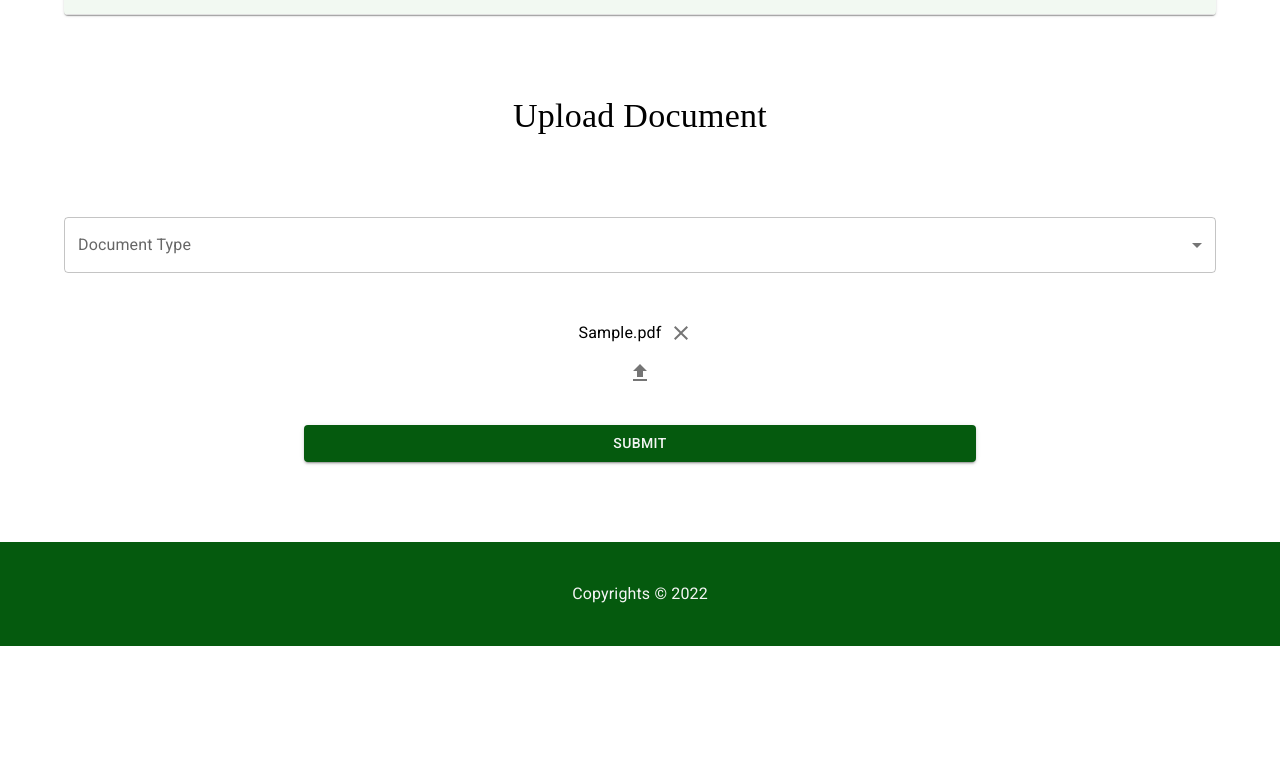
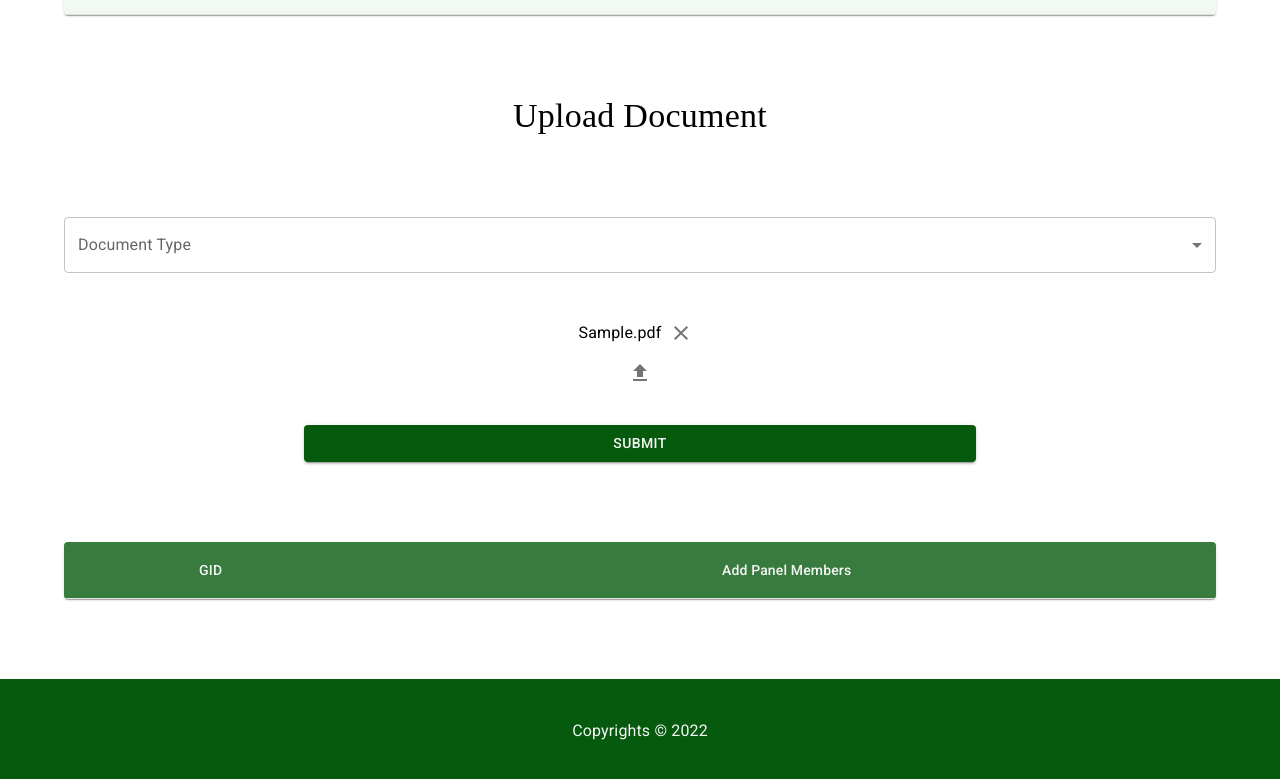
Before and after one commit to LassazVegaz/RPMT, a React (Create React App) app in the folder frontend/: page / in a window 1280 px wide. Shown: the part 7881-8660 px from the top of the page. Before the commit the page ends 8527 px from the top, so only its background shows below. Built offline with nearby package versions, Linux system fonts and the light colour scheme.

Commit message:
Allocate Panel Member Page -> Tbale Head

```diff
--- a/frontend/src/App.js
+++ b/frontend/src/App.js
@@ -13,6 +13,7 @@ import {AddPanelMemberPage} from "./pages/AddPanleMember/AddPanelMemberPage";
 import {CreateMarkingScheme} from "./pages/CreateMarkingScheme/CreateMarkingScheme";
 import {ViewProfilesPage} from "./pages/ViewProfilesPage/ViewProfilesPage";
 import { UploadDocumentPage } from "./pages/UploadDocumentPage/UploadDocumentPage";
+import { AllocatePanelMembersPage } from "./pages/AllocatePnaleMembersPage/AllocatePanelMembersPage";
 function App() {
   return (
     <>
@@ -30,6 +31,7 @@ function App() {
       <CreateMarkingScheme/>
       <ViewProfilesPage/>
       <UploadDocumentPage/>
+      <AllocatePanelMembersPage/>
       <Footer />
     </>
   );
--- /dev/null
+++ b/frontend/src/pages/AllocatePnaleMembersPage/AllocatePanelMembersPage.jsx
@@ -0,0 +1,46 @@
+import {
+    Container,
+	Paper,
+	Table,
+	TableBody,
+    TableCell,
+	TableContainer,
+	TableHead,
+    Avatar,
+    Box,
+	TableRow,
+    ToggleButtonGroup,
+    ToggleButton,
+    IconButton,
+} from "@mui/material";
+import { StyledTableCell } from "../../components/StyledTableCell/StyledTableCell";
+
+export const AllocatePanelMembersPage = () => {
+    const tableHeaders = ["GID", "Add Panel Members"];
+  return (
+    <Container maxWidth="lg"     sx={{
+        my: 10,
+      }}>
+          <TableContainer component={Paper}>
+			<Table>
+				<TableHead>
+					<TableRow
+						sx={{
+							backgroundColor: "palette.common.black",
+						}}
+					>
+						{tableHeaders.map((header, index) => (
+							<StyledTableCell align="center" key={index}>
+								{header}
+							</StyledTableCell>
+						))}
+					</TableRow>
+				</TableHead>
+				<TableBody>
+				</TableBody>
+			</Table>
+		</TableContainer>
+
+          </Container>
+  )
+}
```
